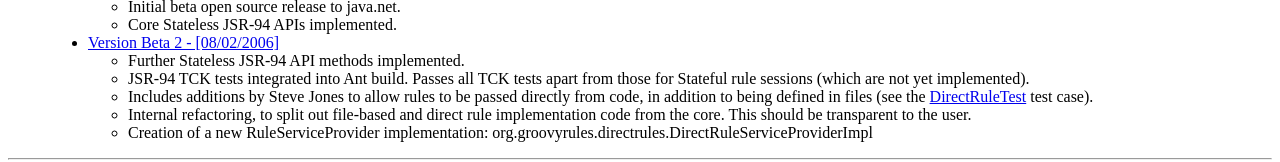
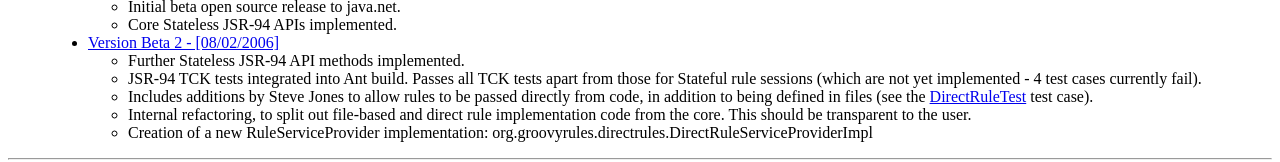
Before and after one commit to rbramley/groovyrules, a plain HTML site: page www/index.html in a window 1280 px wide. Shown: the part 3299-3461 px from the top of the page. Drawn offline with Linux system fonts and the light colour scheme.

Commit message:
*** empty log message ***

```diff
--- a/www/index.html
+++ b/www/index.html
@@ -422,7 +422,7 @@
 		  <ul>
 		  	<li>Further Stateless JSR-94 API methods implemented.</li>
 	  	    <li>JSR-94 TCK tests integrated into Ant build. Passes all TCK tests
-	  	    apart from those for Stateful rule sessions (which are not yet implemented).</li>
+	  	    apart from those for Stateful rule sessions (which are not yet implemented - 4 test cases currently fail).</li>
 		  	<li>Includes additions by Steve Jones to allow rules to be passed directly
 		  	from code, in addition to being defined in files (see the
 		  	<a href="source/browse/groovyrules/groovyrules/test/org/groovyrules/test/DirectRulesTest.java?view=markup" target="_blank">DirectRuleTest</a>
```
